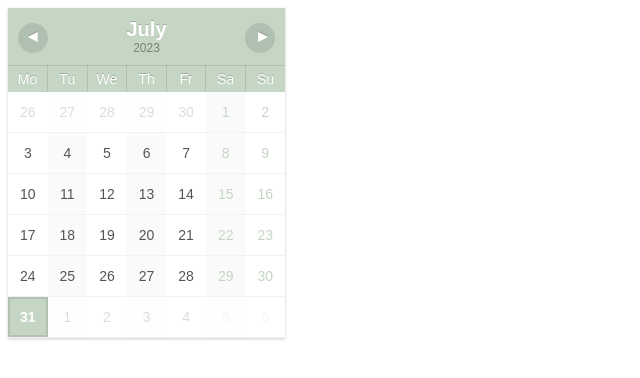
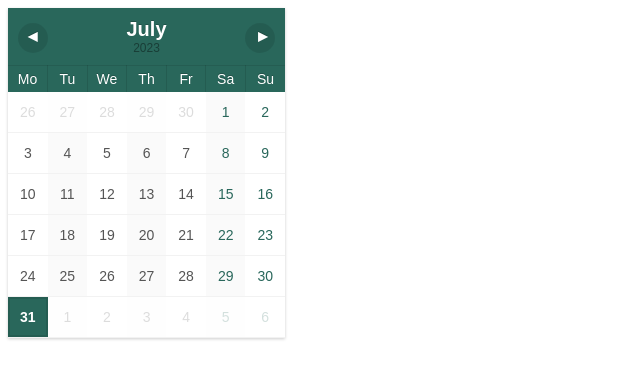
Before and after one commit to Aleczita/notion-calendar, a plain HTML site: page index.html in a window 1280 px wide. Shown: the whole page, without its empty margins (0-640 px from the left). Drawn offline with Linux system fonts and the light colour scheme.

Commit message:
Update index.html

```diff
--- a/index.html
+++ b/index.html
@@ -63,7 +63,7 @@ td:last-child, th:last-child {
 th {
     border-top: 1px solid rgba(0,0,0,0.1);
     border-right: 1px solid rgba(0,0,0,0.1);
-    background-color: #C5D6C4;
+    background-color: #29675B;
     color: #fff;
     text-shadow: 0px -1px 0px rgba(0,0,0,0.2);
     font-weight: normal;
@@ -95,11 +95,11 @@ td:nth-child(even)>span {
 }
 td:last-child>span,
 td:nth-child(6)>span {
-    color: #C5D6C4;
+    color: #29675B;
 }
 td.avui>span {
     font-weight: bold;
-    background-color: #C5D6C4;
+    background-color: #29675B;
     color: #fff;
     border: 2px solid rgba(0,0,0,0.1);
 }
@@ -107,7 +107,7 @@ td.fora > span {
     opacity: 0.2;
 }
 td > span:hover {
-    background: #29675B;
+    background: #C5D6C4;
     color: #fff;
 }
 .boto-next, .boto-prev {
```
